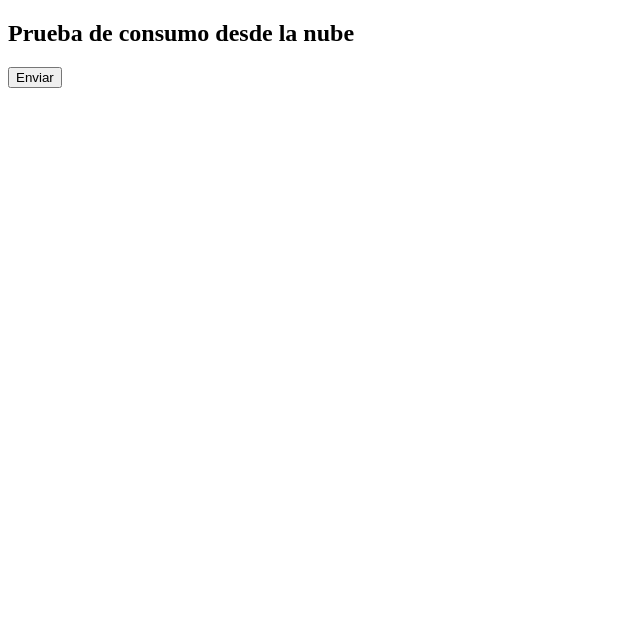
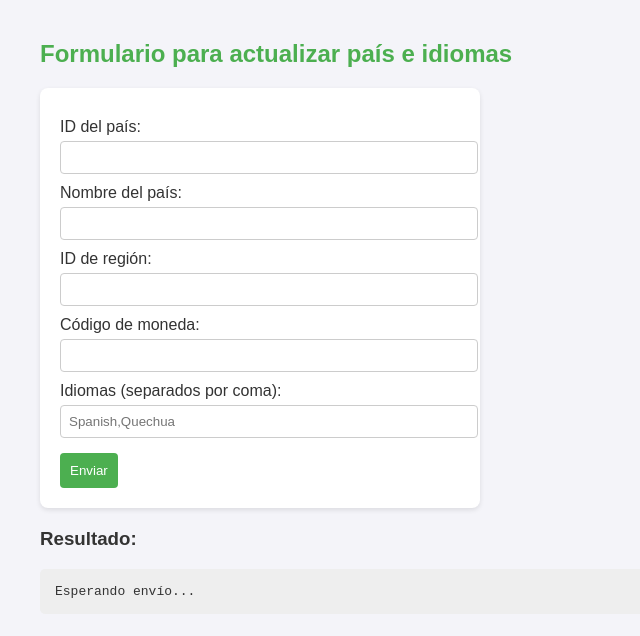
Before and after one commit to JeanPierre1502/Examen-Final-ADBD, a plain HTML site: page index.html in a window 1280 px wide. Shown: the whole page, without its empty margins (0-640 px from the left). Drawn offline with Linux system fonts and the light colour scheme.

Commit message:
Update index.html

```diff
--- a/index.html
+++ b/index.html
@@ -2,27 +2,57 @@
 <html lang="es">
 <head>
   <meta charset="UTF-8">
-  <title>Consumo API REST Oracle</title>
+  <title>Prueba API REST Oracle</title>
+  <style>
+    body { font-family: Arial, sans-serif; margin: 40px; background: #f4f4f9; color: #333; }
+    h2 { color: #4caf50; }
+    form { background: white; padding: 20px; border-radius: 8px; max-width: 400px; margin-bottom: 20px; box-shadow: 0 2px 5px rgba(0,0,0,0.1); }
+    label { display: block; margin-top: 10px; }
+    input[type="text"], input[type="number"] {
+      width: 100%; padding: 8px; margin-top: 5px;
+      border: 1px solid #ccc; border-radius: 4px;
+    }
+    button { margin-top: 15px; padding: 10px; background: #4caf50; color: white; border: none; border-radius: 4px; cursor: pointer; }
+    button:hover { background: #45a049; }
+    pre { background: #eee; padding: 15px; border-radius: 5px; max-width: 600px; }
+  </style>
 </head>
 <body>
-  <h2>Prueba de consumo desde la nube</h2>
-  <button onclick="enviarPeticion()">Enviar</button>
-  <pre id="resultado"></pre>
+  <h2>Formulario para actualizar país e idiomas</h2>
+  <form id="apiForm">
+    <label>ID del país:</label>
+    <input type="number" id="country_id" required>
+
+    <label>Nombre del país:</label>
+    <input type="text" id="country_name" required>
+
+    <label>ID de región:</label>
+    <input type="number" id="region_id" required>
+
+    <label>Código de moneda:</label>
+    <input type="text" id="currency_code" required>
+
+    <label>Idiomas (separados por coma):</label>
+    <input type="text" id="idiomas" placeholder="Spanish,Quechua" required>
+
+    <button type="button" onclick="enviarPeticion()">Enviar</button>
+  </form>
+
+  <h3>Resultado:</h3>
+  <pre id="resultado">Esperando envío...</pre>
 
   <script>
     async function enviarPeticion() {
       const data = new URLSearchParams();
-      data.append("country_id", "970");
-      data.append("country_name", "Paraguay desde prueba");
-      data.append("region_id", "5");
-      data.append("currency_code", "PYG");
-      data.append("idiomas", "Spanish, Ingles");
+      data.append("country_id", document.getElementById("country_id").value);
+      data.append("country_name", document.getElementById("country_name").value);
+      data.append("region_id", document.getElementById("region_id").value);
+      data.append("currency_code", document.getElementById("currency_code").value);
+      data.append("idiomas", document.getElementById("idiomas").value);
 
       const response = await fetch("https://g6851acff20e063-sonamzd62h6f2xr1.adb.sa-santiago-1.oraclecloudapps.com/ords/examenfinal/registro/actualizar", {
         method: "POST",
-        headers: {
-          "Content-Type": "application/x-www-form-urlencoded"
-        },
+        headers: { "Content-Type": "application/x-www-form-urlencoded" },
         body: data
       });
 
```
